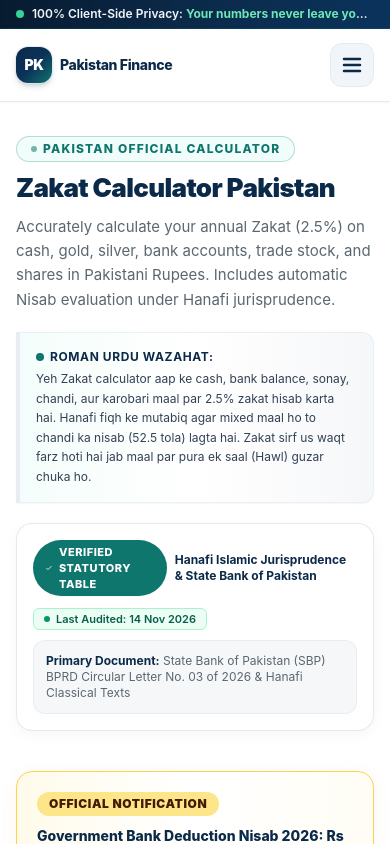
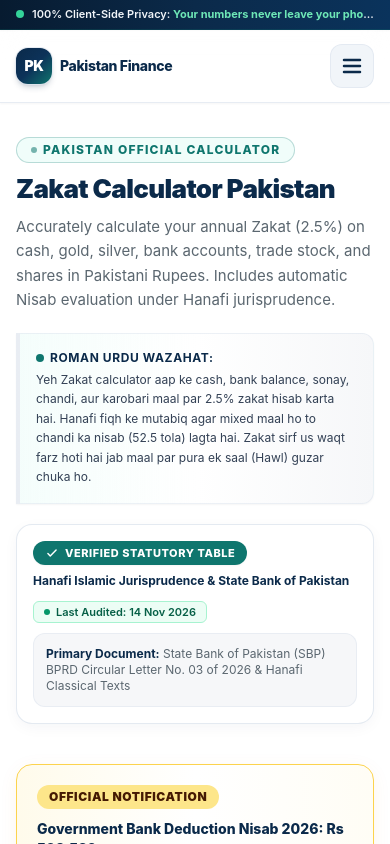
Before and after one commit to ihaider3/Pakistan-Tax-Website, a Next.js app: page /zakat-calculator in a window 390 px wide. Shown: the top 844 px of the page. Built offline with nearby package versions, Linux system fonts and the light colour scheme.

Commit message:
Fix mobile flex wrap in verification badge and top privacy bar

```diff
--- a/src/app/zakat-calculator/page.tsx
+++ b/src/app/zakat-calculator/page.tsx
@@ -143,11 +143,11 @@ export default function ZakatCalculatorPage() {
   // Custom Top Section: Government Bank Auto-Deduction Box
   const customTopSection = (
     <div className="bg-gradient-to-r from-amber-50 via-white to-amber-50/50 border border-amber-300 rounded-2xl p-5 sm:p-6 text-xs sm:text-sm text-amber-950 space-y-2 shadow-[0_4px_20px_-2px_rgba(217,119,6,0.08)]">
-      <div className="flex flex-wrap items-center gap-2.5">
-        <span className="px-3 py-1 rounded-full bg-amber-200 text-amber-950 font-black text-xs uppercase tracking-wider shadow-2xs">
+      <div className="flex flex-wrap items-center gap-2.5 min-w-0">
+        <span className="px-3 py-1 rounded-full bg-amber-200 text-amber-950 font-black text-xs uppercase tracking-wider shadow-2xs shrink-0">
           Official Notification
         </span>
-        <span className="font-extrabold text-primary text-sm sm:text-base">
+        <span className="font-extrabold text-primary text-sm sm:text-base break-words">
           Government Bank Deduction Nisab 2026: {formatRupees(zakatRates.governmentBankNisab2026.amount)}
         </span>
       </div>
--- a/src/components/Header.tsx
+++ b/src/components/Header.tsx
@@ -34,14 +34,14 @@ export default function Header() {
       {/* =========================================================================
           TOP AMBIENT STATUS BAR (1-LINE CLIENT-SIDE PRIVACY & AUDIT TICKER)
          ========================================================================= */}
-      <div className="bg-gradient-to-r from-[#071B30] via-primary to-[#0A335C] text-white text-[11px] sm:text-xs py-1.5 px-4 border-b border-accent/25 shadow-xs">
-        <div className="max-w-[1150px] mx-auto flex items-center justify-between gap-4">
-          <div className="flex items-center gap-2 whitespace-nowrap overflow-hidden text-ellipsis">
+      <div className="bg-gradient-to-r from-[#071B30] via-primary to-[#0A335C] text-white text-[11px] sm:text-xs py-1.5 px-4 border-b border-accent/25 shadow-xs overflow-hidden">
+        <div className="max-w-[1150px] w-full mx-auto flex items-center justify-between gap-3 min-w-0">
+          <div className="flex items-center gap-2 overflow-hidden text-ellipsis min-w-0 flex-1">
             <span className="relative flex h-2 w-2 shrink-0">
               <span className="animate-ping absolute inline-flex h-full w-full rounded-full bg-emerald-400 opacity-75"></span>
               <span className="relative inline-flex rounded-full h-2 w-2 bg-emerald-400"></span>
             </span>
-            <span className="font-semibold text-slate-100 text-xs truncate">
+            <span className="font-semibold text-slate-100 text-[11px] sm:text-xs truncate min-w-0">
               100% Client-Side Privacy: <span className="text-emerald-300 font-bold">Your numbers never leave your phone.</span>
             </span>
           </div>
--- a/src/components/VerificationBadge.tsx
+++ b/src/components/VerificationBadge.tsx
@@ -20,8 +20,8 @@ export default function VerificationBadge({
       className={`bg-white border border-slate-200/90 rounded-2xl p-4 sm:p-5 text-xs sm:text-sm text-appText-muted shadow-[0_4px_16px_-2px_rgba(11,42,74,0.05)] transition-all ${className}`}
     >
       <div className="flex flex-wrap items-center justify-between gap-3 mb-2.5">
-        <div className="flex items-center gap-2">
-          <span className="inline-flex items-center gap-1.5 px-3 py-1 rounded-full bg-accent text-white font-extrabold text-[11px] tracking-wider uppercase shadow-xs">
+        <div className="flex flex-wrap items-center gap-2 min-w-0">
+          <span className="inline-flex items-center gap-1.5 px-3 py-1 rounded-full bg-accent text-white font-extrabold text-[11px] tracking-wider uppercase shadow-xs shrink-0">
             <svg
               className="w-3.5 h-3.5"
               fill="none"
@@ -37,7 +37,7 @@ export default function VerificationBadge({
             </svg>
             Verified Statutory Table
           </span>
-          <span className="font-bold text-primary text-xs sm:text-sm">
+          <span className="font-bold text-primary text-xs sm:text-sm break-words">
             {source}
           </span>
         </div>
```
